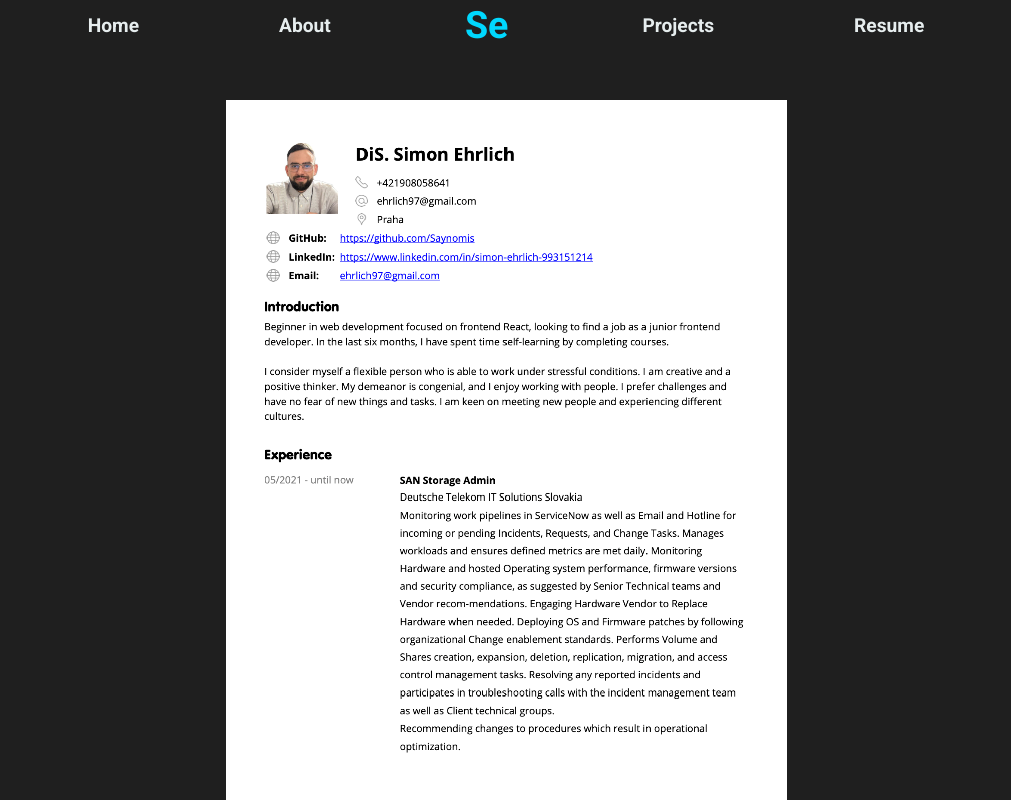
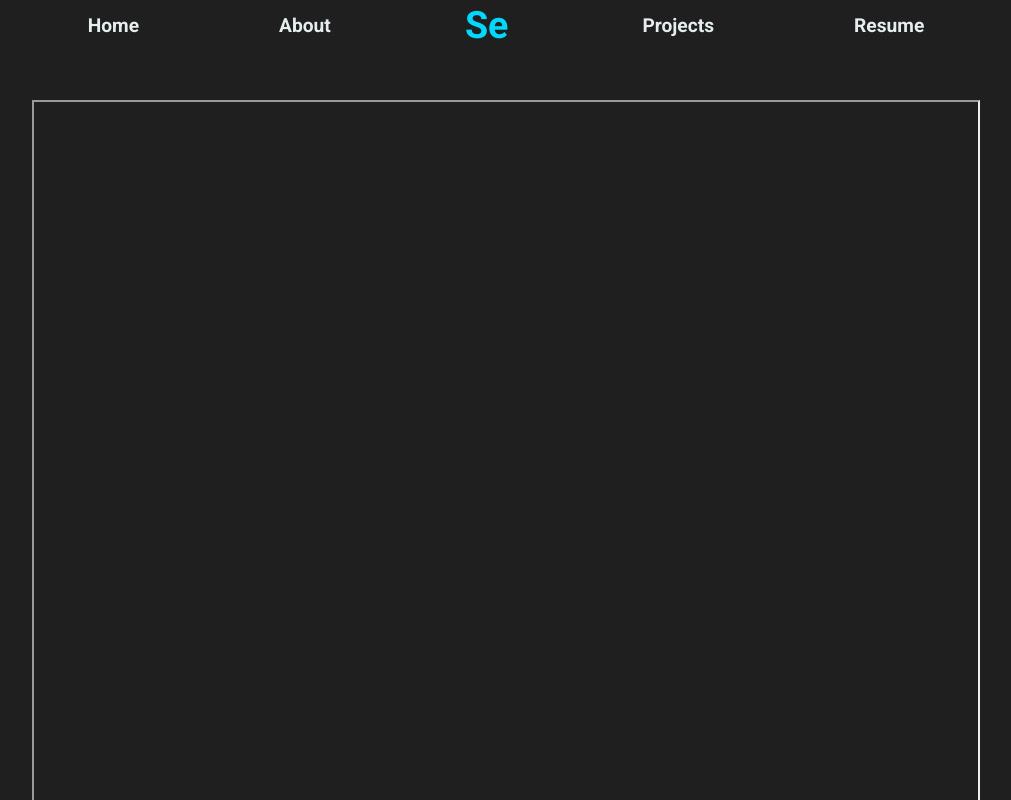
Before and after one commit to Saynomis/my-portfolio-project, a React (Vite) app: page / in a window 1280 px wide. Shown: the whole page, without its empty margins (134-1145 px from the left). Built offline with nearby package versions, Linux system fonts and the light colour scheme.

Commit message:
Resume page done

```diff
--- a/package.json
+++ b/package.json
@@ -12,10 +12,12 @@
   "dependencies": {
     "@fortawesome/fontawesome-free": "^6.5.2",
     "@react-pdf-viewer/core": "^3.12.0",
-    "pdfjs-dist": "^3.4.120",
+    "@react-pdf-viewer/default-layout": "^3.12.0",
+    "pdfjs-dist": "^3.11.174",
     "react": "^18.3.1",
     "react-dom": "^18.3.1",
     "react-icons": "^5.2.1",
+    "react-pdf": "^9.1.0",
     "react-tsparticles": "^2.12.2",
     "tsparticles": "^3.4.0"
   },
--- a/src/App.jsx
+++ b/src/App.jsx
@@ -1,7 +1,7 @@
 import Header from "./components/Header";
 import Footer from "./components/Footer";
-import Home from "./pages/Home";
-import About from "./pages/About";
+// import Home from "./pages/Home";
+// import About from "./pages/About";
 import Resume from "./pages/Resume";
 
 function App() {
--- a/src/pages/Resume.jsx
+++ b/src/pages/Resume.jsx
@@ -1,15 +1,10 @@
-import "../styles/resume.css";
+import '../styles/resume.css'
 
-export default function Resume() {
-  return (
-    <div className="cv-container">
-      <div className="cv">
-        <img src="/public/Screenshot 2024-07-14 at 01.27.19.png" alt="" />
-      </div>
-      <div className="cv">
-        <img src="/public/Screenshot 2024-07-14 at 01.27.40.png" alt="" />
-      </div>
-      <button className="download-button">Download CV</button>
-    </div>
-  );
-}
+const Resume = () => {
+ return (
+ <div className="cv-container">
+ <iframe  src="/Resume.pdf" width="80%" height="900px" />
+ </div>
+ );
+};
+export default Resume;
--- a/src/styles/resume.css
+++ b/src/styles/resume.css
@@ -3,7 +3,12 @@
   flex-direction: column;
   justify-content: center;
   align-items: center;
-  margin-top: 25px;
+  margin: 50px 50px;
+}
+
+.cv-box {
+  width: "80%";
+  height: "900px";
 }
 
 .cv {
```
Also changed, not shown: 2 other files (tests, documents, lock files or other folders).
